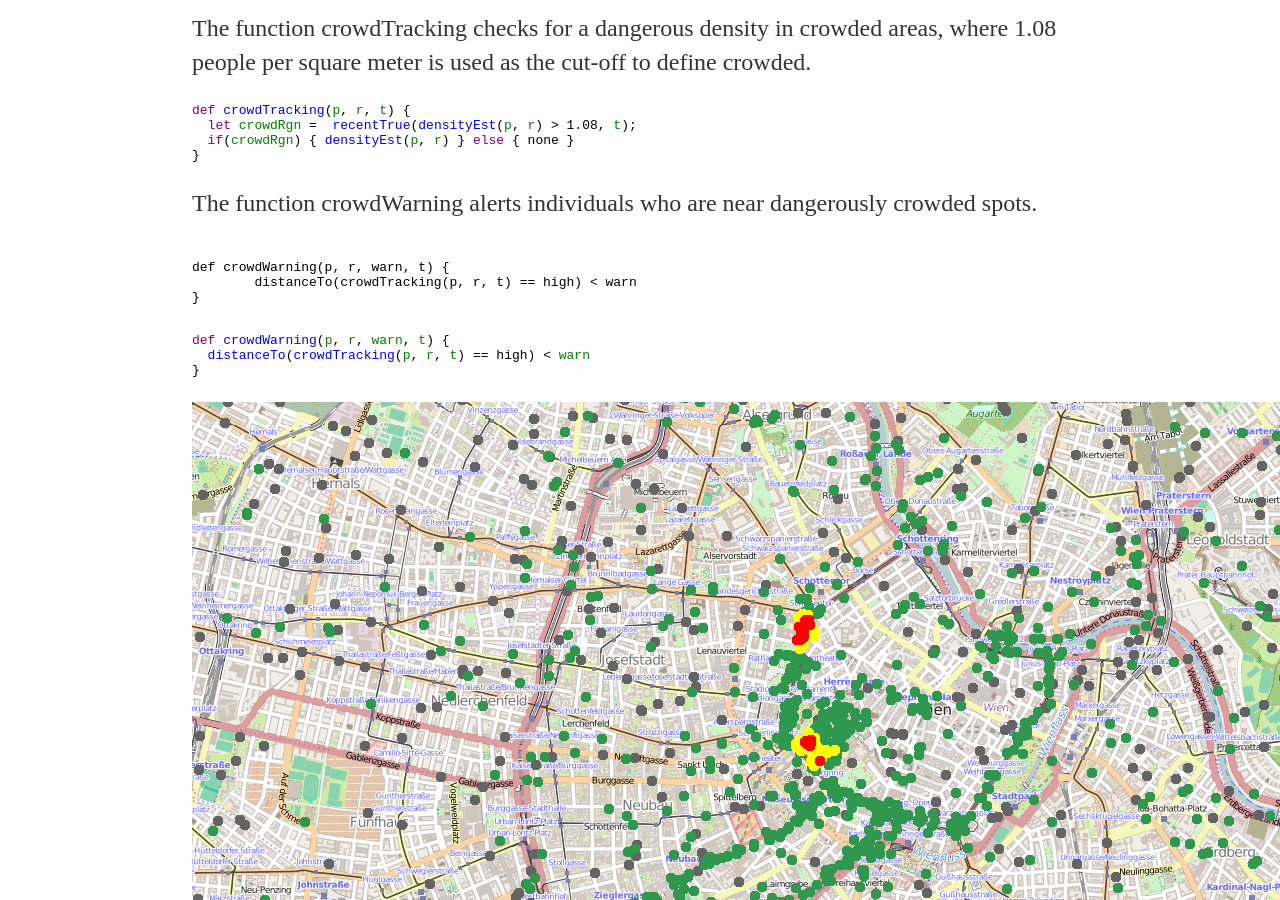
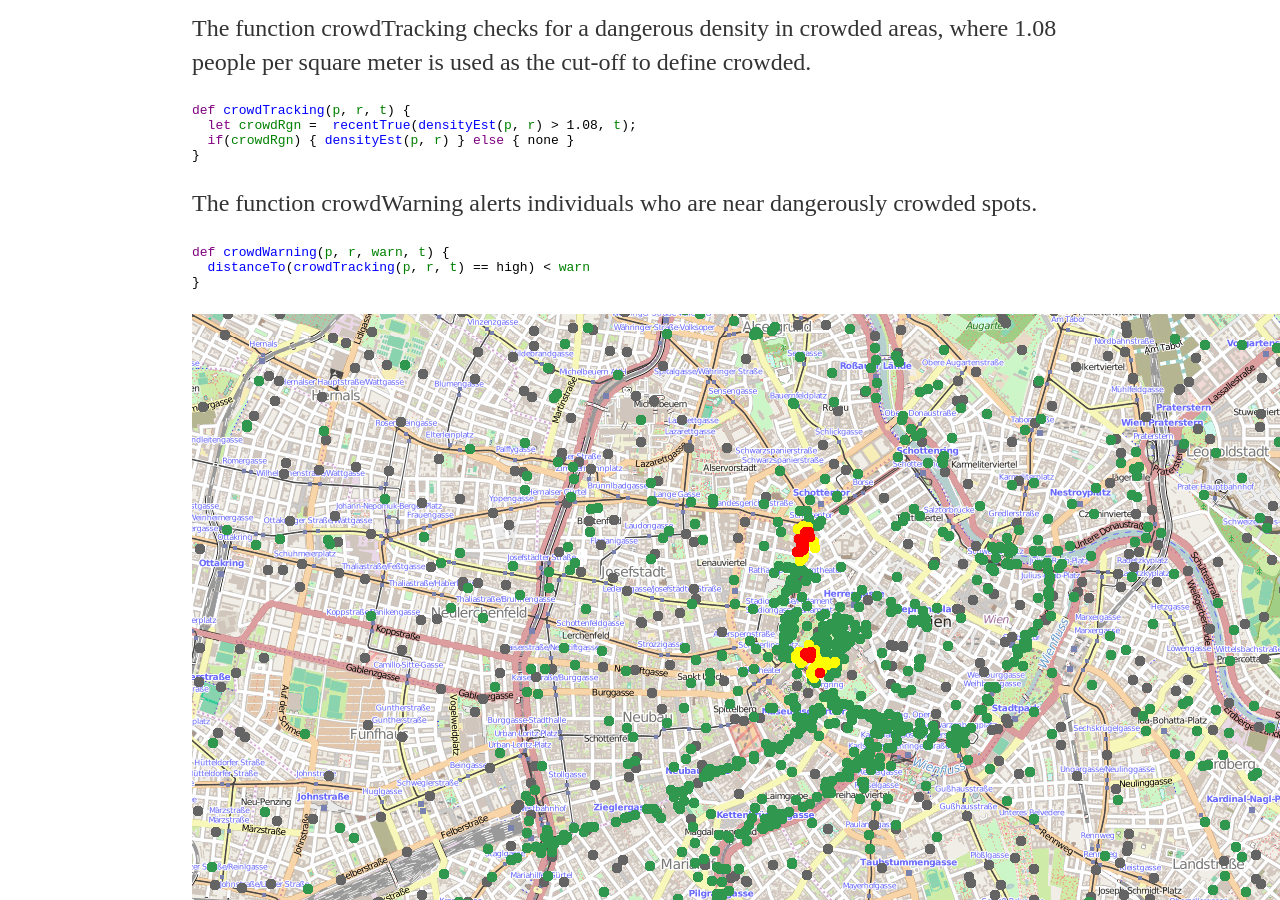
Before and after one commit to tasseomancy/tasseomancy.github.io, a Jekyll site: the page built from _posts/2018-02-09-crowd-warning.md, in a window 1280 px wide and 900 px high, scrolled down 947 px. Built offline with Jekyll 4.4.1, drawn with Linux system fonts in a browser that asks for light colours.

Commit message:
Update 2018-02-09-crowd-warning.md

```diff
--- a/_posts/2018-02-09-crowd-warning.md
+++ b/_posts/2018-02-09-crowd-warning.md
@@ -32,14 +32,6 @@ The function crowdTracking checks for a dangerous density in crowded areas, wher
 The function crowdWarning alerts individuals who are near dangerously crowded spots.
 
 <pre>
-<code>
-def crowdWarning(p, r, warn, t) {
-	distanceTo(crowdTracking(p, r, t) == high) < warn
-}
-</code>
-</pre>
-
-<pre>
 <code style="color:purple">def</code><code style="color:blue"> crowdWarning</code><code>(</code><code style="color:green">p</code><code>, </code><code style="color:green">r</code><code>, </code><code style="color:green">warn</code><code>, </code><code style="color:green">t</code><code>) {</code>
 <code style="color:blue">  distanceTo</code><code>(</code><code style="color:blue">crowdTracking</code><code>(</code><code style="color:green">p</code><code>, </code><code style="color:green">r</code><code>, </code><code style="color:green">t</code><code>) == high) < </code><code style="color:green">warn</code>
 <code>}</code>
```
